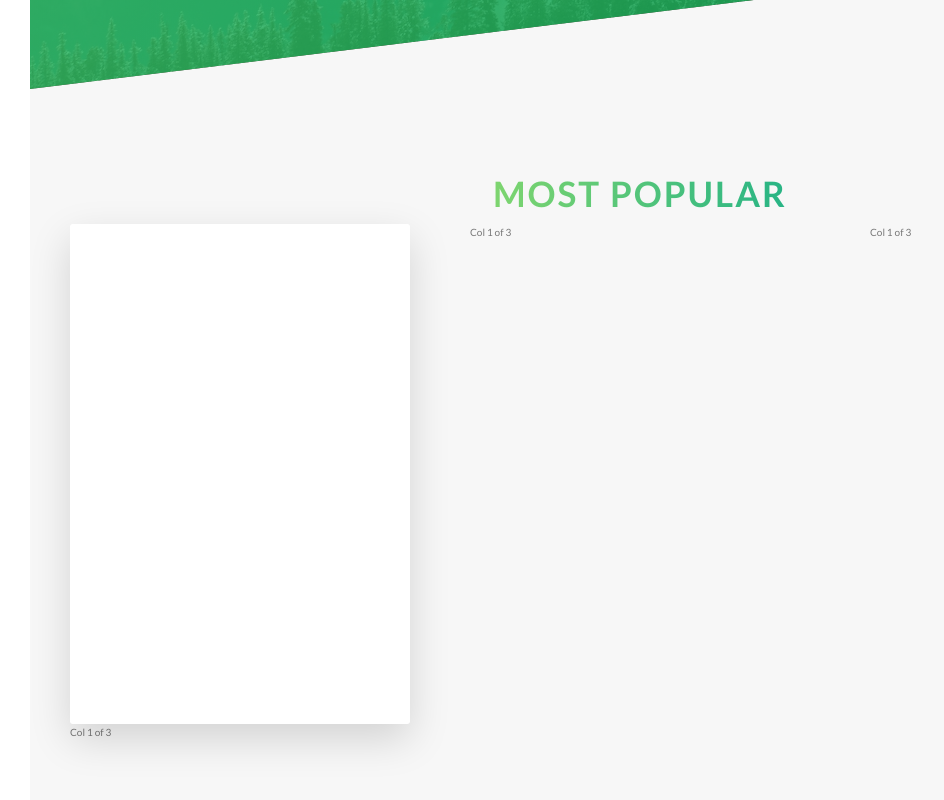
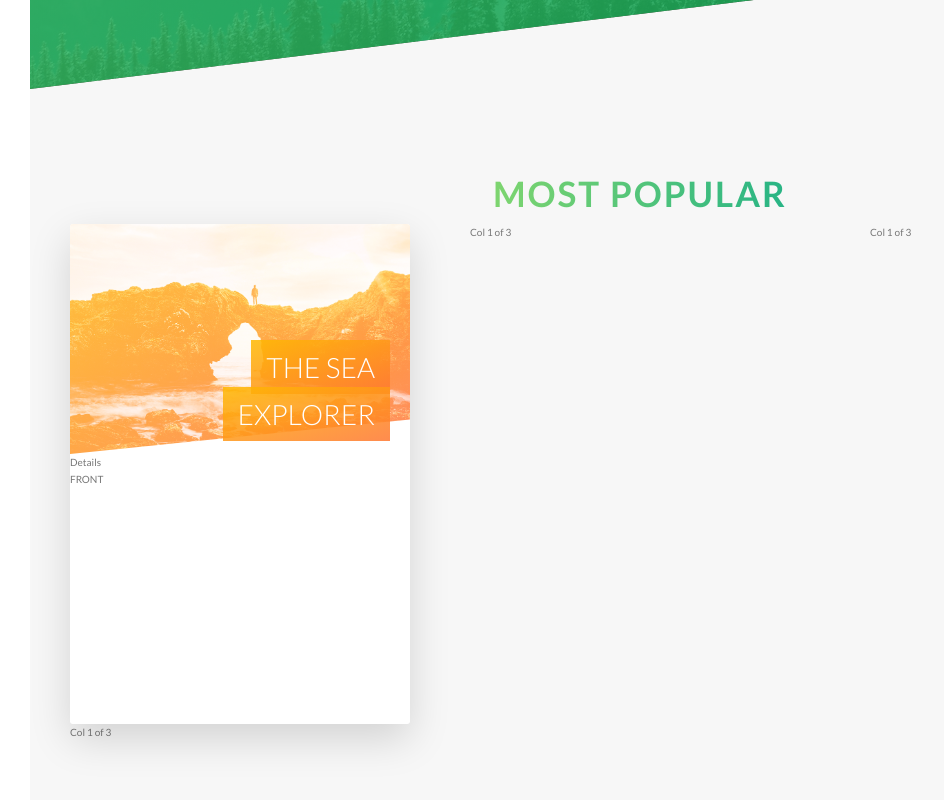
Before and after one commit to cantidosan/Natours, a website: page index.html in a window 1280 px wide. Shown: the part 2406-3206 px from the top of the page, without its empty margins (0-944 px from the left). Drawn offline with Linux system fonts and the light colour scheme.

Commit message:
style card heading component

```diff
--- a/index.html
+++ b/index.html
@@ -127,6 +127,15 @@
                 <div class="col-1-of-3">
                     <div class="card">
                         <div class="card__side card__side--front">
+                            <div class="card__picture card__picture--1">
+                                &nbsp;
+                            </div>
+                            <h4 class="card__heading">
+                                <span class="card__heading-span card__heading-span--1">The Sea Explorer</span>
+                            </h4>
+                            <div class="card__details">
+                                Details
+                            </div>
                             FRONT
                         </div>
                         <div class="card__side card__side--back card__side--back-1">
--- a/sass/components/_card.scss
+++ b/sass/components/_card.scss
@@ -6,8 +6,7 @@
 
     &__side {
 
-        color: $color-white;
-        font-size: 2rem;
+
 
         height: 50rem ;
         transition: all .8s ease;
@@ -17,6 +16,7 @@
         width:100%;
         backface-visibility: hidden;
         border-radius : 3px;
+        overflow: hidden;
         box-shadow: 0 1.5rem 4rem rgba($color-black,.15);
 
         &--front {
@@ -35,7 +35,7 @@
 
     &:hover &__side--front {
 
-        transform: rotateY(180deg);
+        transform: rotateY(-180deg);
 
     }
     &:hover &__side--back {
@@ -43,4 +43,58 @@
         transform: rotateY(0);
 
     }
+    // FRONT SIDE STYLING
+    &__picture {
+
+        background-size: cover;
+        height:23rem;
+        background-blend-mode: screen;
+        clip-path:  polygon(0 0, 100% 0, 100% 85%,0 100%);
+        -webkit-clip-path: polygon(0 0, 100% 0, 100% 85%,0 100%) ;
+
+
+
+
+        &--1 {
+            background-image: url(../img/nat-5.jpg),linear-gradient(to right bottom,$color-secondary-light,$color-secondary-dark);
+        }
+
+        &--2 {
+            background-image: url(../img/nat-5.jpg);
+        }
+        &--3 {
+            background-image: url(../img/nat-5.jpg);
+        }
+
+    }
+
+    &__heading {
+
+        font-size: 2.8rem;
+        font-weight: 300;
+        text-transform: uppercase;
+        text-align:right;
+        color: $color-white;
+        position: absolute;
+        top:12rem;
+        right:2rem;
+        width:75%;
+
+
+    }
+
+    &__heading-span {
+
+        padding:1rem 1.5rem;
+        -webkit-box-decoration-break:clone;
+        box-decoration-break:clone;
+
+        &--1 {
+
+            background-image:linear-gradient(
+                to right bottom,rgba($color-secondary-light,.85),
+                rgba($color-secondary-dark,.85))
+
+        }
+    }
 }
--- a/sass/layout/_header.scss
+++ b/sass/layout/_header.scss
@@ -6,7 +6,7 @@
     background-size: cover;
     background-position: top;
     position: relative;
-
+    -webkit-clip-path : polygon(0 0,100% 0,100% 75vh,0 100%);
     clip-path:polygon(0 0,100% 0,100% 75vh,0 100%);
 
     &__logo-box {
```
Also changed, not shown: sass/main.css, 1 other file.
